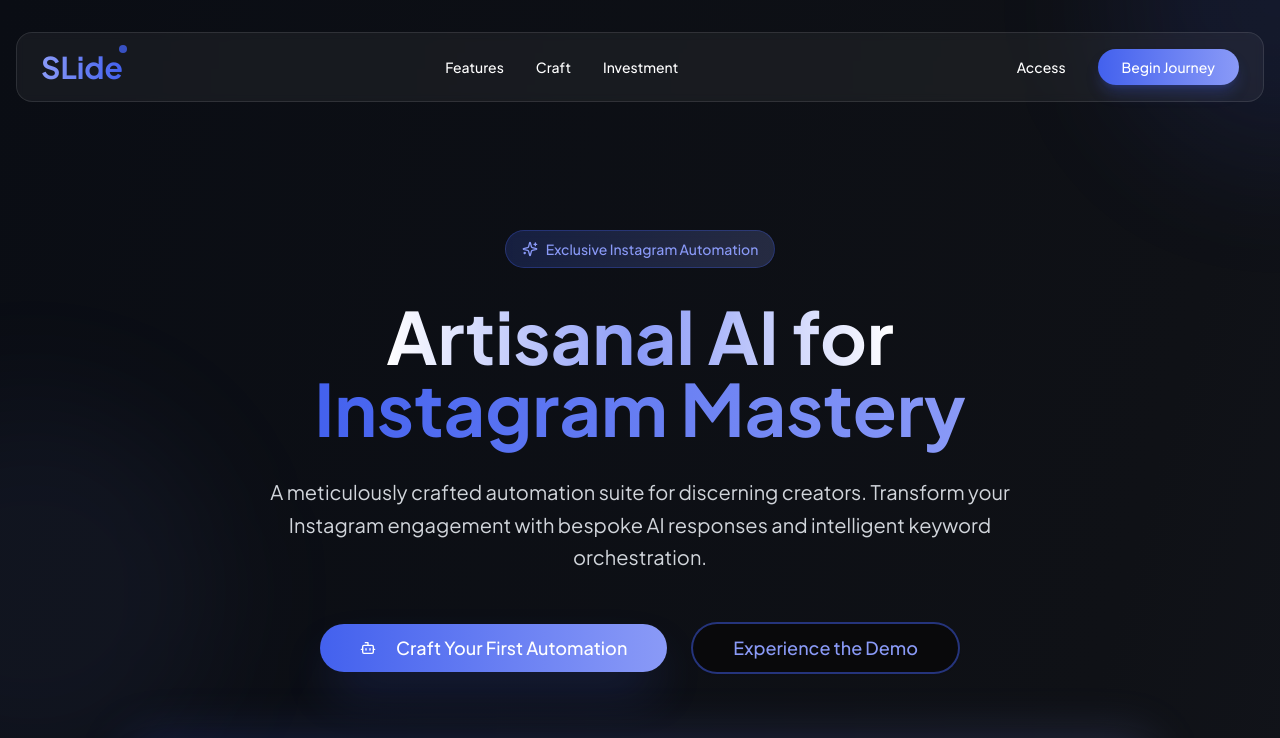
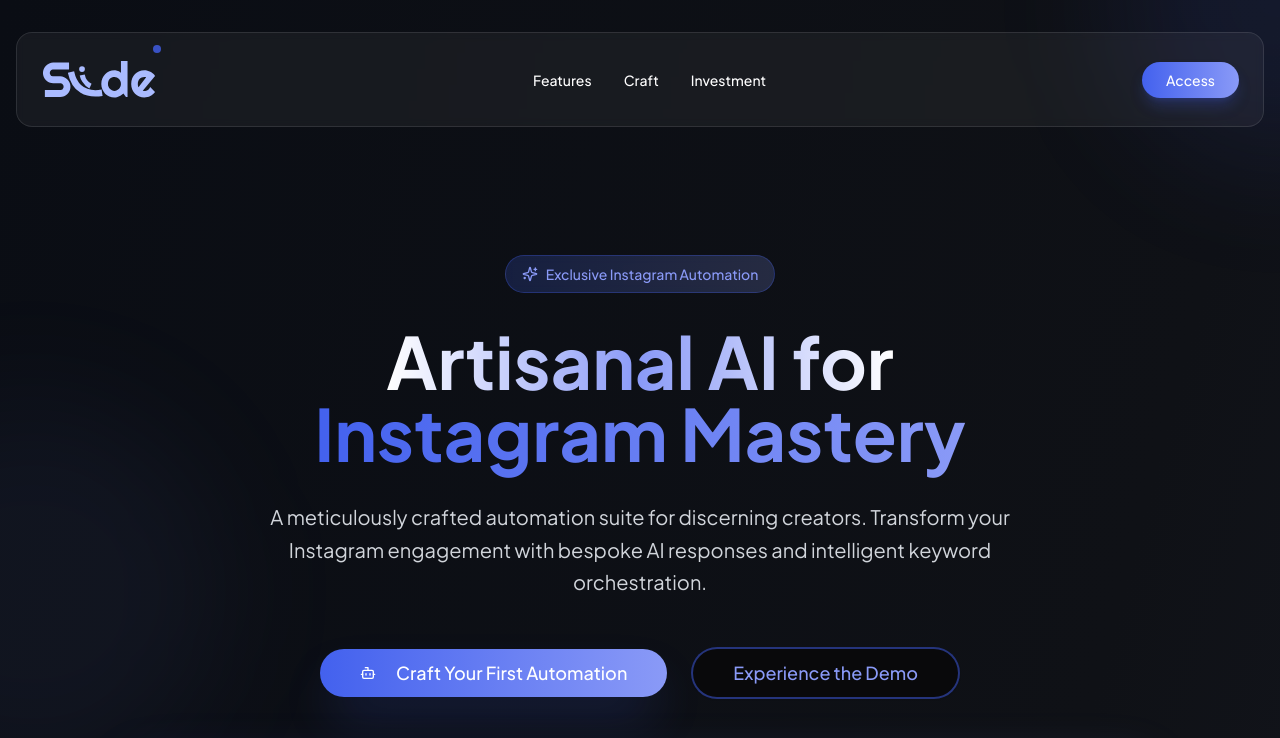
Before and after one commit to ssstoev/slide-instagram-automation, a Next.js app: page / in a window 1280 px wide. Shown: the top 738 px of the page. Built offline with nearby package versions, Linux system fonts and the light colour scheme.

Commit message:
changed website logo & some small css changes

```diff
--- a/src/app/(website)/page.tsx
+++ b/src/app/(website)/page.tsx
@@ -1,6 +1,7 @@
 import { Button } from "@/components/ui/button"
 import { InstagramIcon, MessageSquareIcon, BotIcon, ArrowRightIcon, CheckIcon, SparklesIcon } from "lucide-react"
 import Link from "next/link"
+import { LogoSmall } from '@/svgs/logo-small'
 
 export default function Home() {
   return (
@@ -19,13 +20,13 @@ export default function Home() {
           <div className="flex items-center">
             <div className="relative">
               <h1 className="text-3xl font-bold bg-gradient-to-r from-[#8a9af7] to-[#4361ee] bg-clip-text text-transparent">
-                SLide
+                <LogoSmall />
               </h1>
               <div className="absolute -top-1 -right-1 w-2 h-2 bg-[#4361ee] rounded-full animate-pulse"></div>
             </div>
-            <span className="hidden ml-3 text-xs font-medium text-[#8a9af7] bg-[#4361ee]/20 px-2 py-1 rounded-full">
+            {/* <span className="hidden ml-3 text-xs font-medium text-[#8a9af7] bg-[#4361ee]/20 px-2 py-1 rounded-full">
               BOUTIQUE
-            </span>
+            </span> */}
           </div>
           <div className="hidden md:flex items-center space-x-8">
             <Link
@@ -51,14 +52,14 @@ export default function Home() {
             </Link>
           </div>
           <div className="flex items-center space-x-4">
-            <Button
+            {/* <Button
               variant="ghost"
               className="text-white hover:text-[#8a9af7] hover:bg-white/5 transition-all duration-300"
             >
               <Link href="/dashboard">Access</Link>
-            </Button>
+            </Button> */}
             <Button className="bg-gradient-to-r from-[#4361ee] to-[#8a9af7] hover:from-[#3a56d4] hover:to-[#7b8bf5] text-white rounded-full px-6 py-2 shadow-lg shadow-[#4361ee]/25 transition-all duration-300 hover:shadow-xl hover:shadow-[#4361ee]/40">
-              Begin Journey
+              <Link href="/dashboard">Access</Link>
             </Button>
           </div>
         </div>
--- a/src/components/global/automation-list/automation-card.tsx
+++ b/src/components/global/automation-list/automation-card.tsx
@@ -156,14 +156,14 @@ const AutomationCard = ( { automation, pathname }: Props) => {
                           rounded-full from-[#3352CC] font-medium to-[#1C2D70]"
                 onClick={handleDelete}
               >
-                Yes
+                Yes, delete
               </Button>
               <Button
                 className="w-32 lg:px-10 py-3 bg-gradient-to-br hover:opacity-80 text-white
                           rounded-full from-[#818283] font-medium to-[#737478]"
                 onClick={() => setShowConfirm(false)}
               >
-                Cancel
+                No, keep
               </Button>
             </div>
           </div>
--- a/src/components/global/automations/then/node.tsx
+++ b/src/components/global/automations/then/node.tsx
@@ -17,7 +17,7 @@ const ThenNode = ({ id }: Props) => {
   return !data?.data?.listener
     ? <></>
     : <div
-        className='w-full lg:w-10/12 relative xl:w-6/12 p-5 rounded-xl flex flex-col bg-[#1d1d1d] gap-y-3 min-h-screen'>
+        className='w-full lg:w-10/12 relative xl:w-6/12 p-5 rounded-xl flex flex-col bg-[#1d1d1d] gap-y-3'>
           <div className='absolute h-20 left-1/2 bottom-full flex flex-col items-center z-50'>
             <span className='h-[9px] w-[9px] bg-connector/10 rounded-full' />
             <Separator
```
